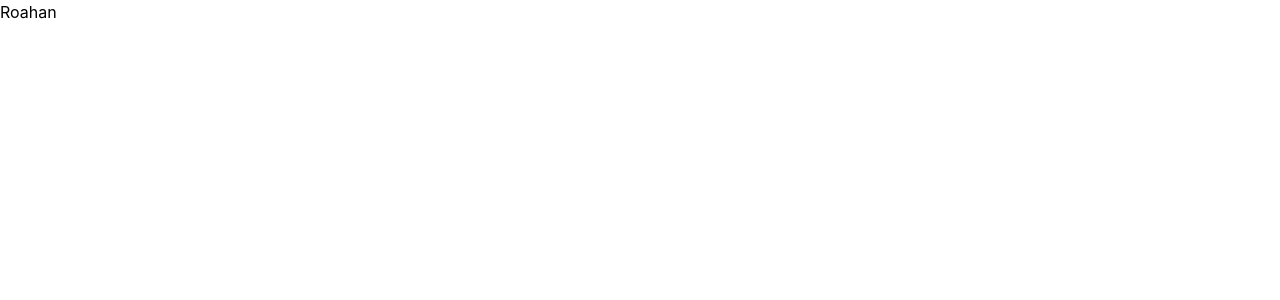
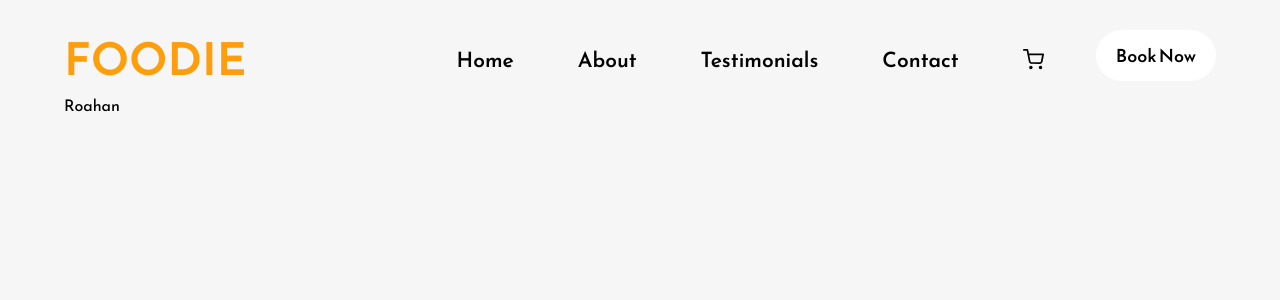
Before and after one commit to rohann06/foodie__landing-page, a Next.js app: page / in a window 1280 px wide. Shown: the top 300 px of the page. Built offline with nearby package versions, Linux system fonts and the light colour scheme.

Commit message:
Navbar done

```diff
--- /dev/null
+++ b/components/Layout/Navbar.tsx
@@ -0,0 +1,42 @@
+import React, { useState } from "react";
+import { FiShoppingCart } from "react-icons/fi";
+import { GiHamburgerMenu } from "react-icons/gi";
+
+const Navbar = () => {
+  const [navOpen, setNavOpen] = useState(false);
+  return (
+    <nav className=" lg:flex lg:justify-between gap-10 lg:items-center">
+      <div className=" flex justify-between items-center">
+        <h1 className=" text-[35px] lg:text-[45px] font-semibold text-[#FE9E0D]">
+          FOODIE
+        </h1>
+        <button
+          onClick={() => setNavOpen(!navOpen)}
+          className=" text-2xl lg:hidden bg-[#FE9E0D] p-3 rounded-full"
+        >
+          <GiHamburgerMenu />
+        </button>
+      </div>
+
+      <div
+        className={`${
+          navOpen ? "block" : "hidden"
+        } absolute  lg:static justify-center bg-[#FE9E0D] lg:bg-inherit w-full lg:w-auto left-0 lg:flex lg:items-center lg:gap-10 lg:text-[21px] font-medium`}
+      >
+        <p className=" py-2 px-3">Home</p>
+        <p className=" py-2 px-3">About</p>
+        <p className=" py-2 px-3">Testimonials</p>
+        <p className=" py-2 px-3">Contact</p>
+        <p className=" py-2 px-3">
+          <FiShoppingCart />
+        </p>
+
+        <button className=" bg-white text-black  px-3 py-2 lg:px-5 lg:py-3 rounded-full lg:text-[18px] mb-2">
+          Book Now
+        </button>
+      </div>
+    </nav>
+  );
+};
+
+export default Navbar;
--- /dev/null
+++ b/components/Layout/index.tsx
@@ -0,0 +1,18 @@
+import React, { ReactNode } from 'react'
+import Navbar from './Navbar'
+
+interface Props {
+    children?: ReactNode
+    // any props that come into the component
+}
+
+const Layout = ({children}:Props) => {
+  return (
+    <div className=' lg:mx-[5%] mt-[2%] font-Reem-Kufi'>
+        <Navbar/>
+        {children}
+    </div>
+  )
+}
+
+export default Layout
--- a/package.json
+++ b/package.json
@@ -11,7 +11,8 @@
   "dependencies": {
     "next": "13.2.2",
     "react": "18.2.0",
-    "react-dom": "18.2.0"
+    "react-dom": "18.2.0",
+    "react-icons": "^4.7.1"
   },
   "devDependencies": {
     "@types/node": "18.14.2",
--- a/pages/_app.tsx
+++ b/pages/_app.tsx
@@ -1,8 +1,13 @@
-import '../styles/globals.css'
-import type { AppProps } from 'next/app'
+import "../styles/globals.css";
+import type { AppProps } from "next/app";
+import Layout from "../components/Layout/index";
 
 function MyApp({ Component, pageProps }: AppProps) {
-  return <Component {...pageProps} />
+  return (
+    <Layout>
+      <Component {...pageProps} />
+    </Layout>
+  );
 }
 
-export default MyApp
+export default MyApp;
--- a/styles/globals.css
+++ b/styles/globals.css
@@ -1,3 +1,5 @@
+@import url('https://fonts.googleapis.com/css2?family=Reem+Kufi:wght@400;500;600;700&display=swap');
+
 @tailwind base;
 @tailwind components;
 @tailwind utilities;
@@ -8,6 +10,7 @@ body {
   margin: 0;
   font-family: -apple-system, BlinkMacSystemFont, Segoe UI, Roboto, Oxygen,
     Ubuntu, Cantarell, Fira Sans, Droid Sans, Helvetica Neue, sans-serif;
+  background-color: #f6f6f6;
 }
 
 a {
--- a/tailwind.config.js
+++ b/tailwind.config.js
@@ -9,7 +9,11 @@ module.exports = {
     "./src/**/*.{js,ts,jsx,tsx}",
   ],
   theme: {
-    extend: {},
+    extend: {
+      fontFamily:{
+        'Reem-Kufi': 'Reem Kufi'
+      }
+    },
   },
   plugins: [],
 }
```
Also changed, not shown: 2 other files (tests, documents, lock files or other folders).
